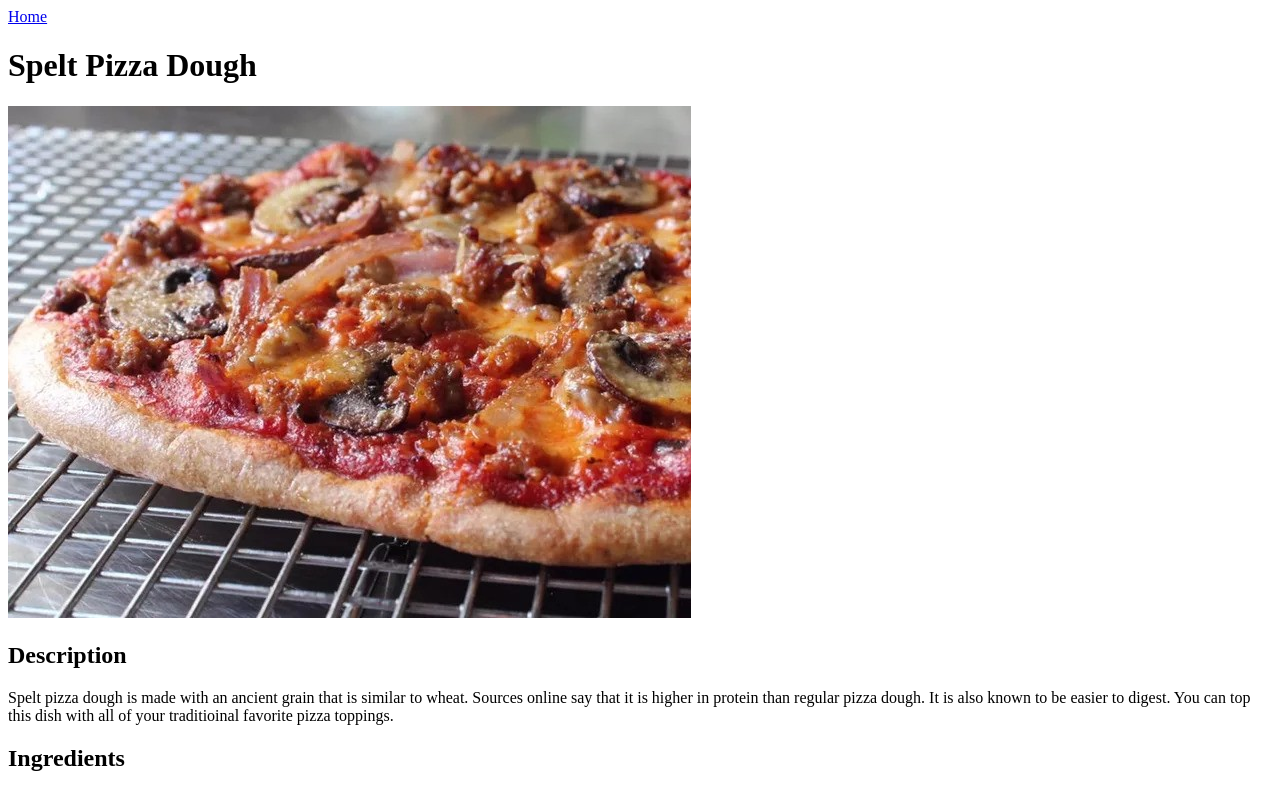
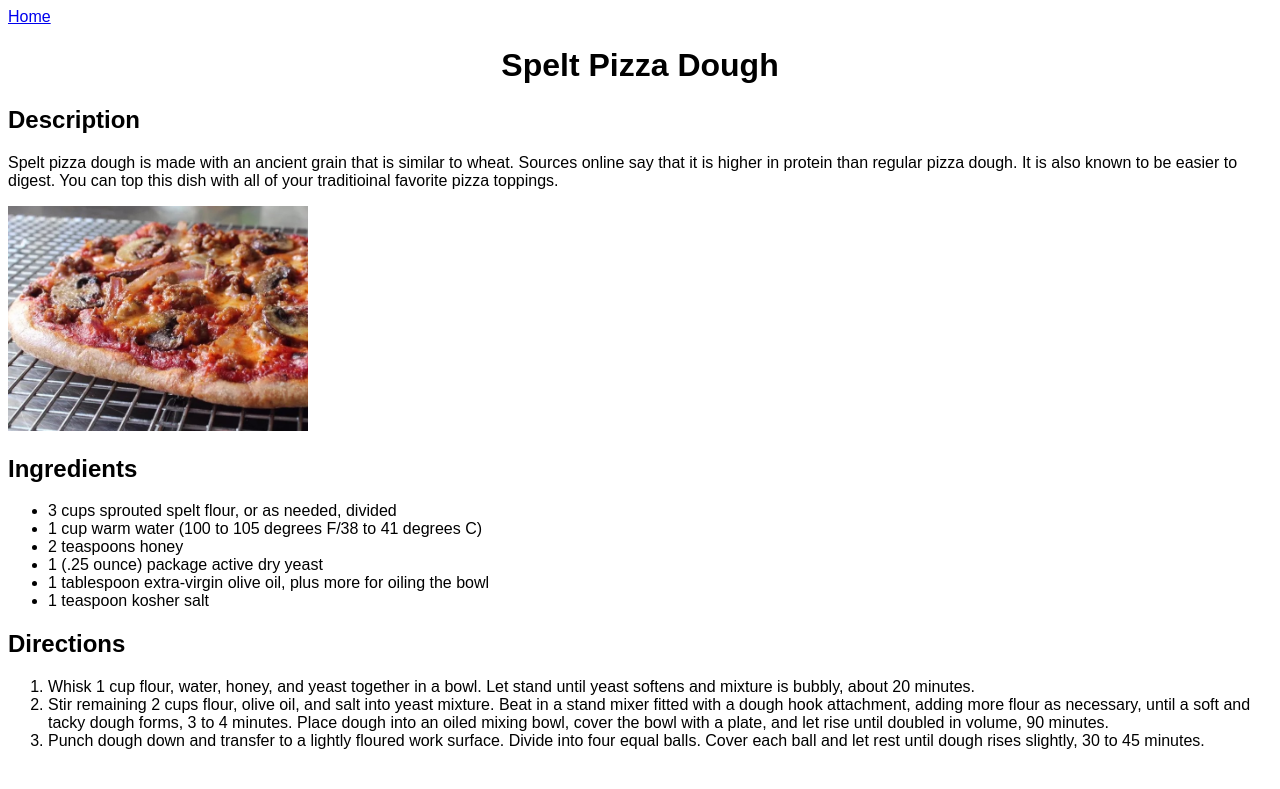
Before and after one commit to nyisaiah/odin-recipes, a plain HTML site: page Recipes/PizzaDough.html in a window 1280 px wide. Shown: the top 789 px of the page. Drawn offline with Linux system fonts and the light colour scheme.

Commit message:
Add style changes to the project

```diff
--- a/Recipes/PizzaDough.html
+++ b/Recipes/PizzaDough.html
@@ -1,6 +1,7 @@
 <!DOCTYPE html>
 <html lang="en">
 <head>
+    <link href="styles.css" rel="stylesheet">
     <meta charset="UTF-8">
     <meta name="viewport" content="width=device-width, initial-scale=1.0">
     <title>Spelt Pizza Dough Recipe</title>
@@ -8,9 +9,10 @@
 <body>
     <a href="../index.html">Home</a>
     <h1>Spelt Pizza Dough</h1>
-        <img src="../images/Pizza.jpg" alt="Image of Spelt Dough Pizza">
+
     <h2>Description</h2>
     <p>Spelt pizza dough is made with an ancient grain that is similar to wheat. Sources online say that it is higher in protein than regular pizza dough. It is also known to be easier to digest. You can top this dish with all of your traditioinal favorite pizza toppings.</p>
+    <img src="../images/Pizza.jpg" alt="Image of Spelt Dough Pizza">
     <h2>Ingredients</h2>
         <ul>
             <li>3 cups sprouted spelt flour, or as needed, divided</li>
--- /dev/null
+++ b/Recipes/styles.css
@@ -0,0 +1,10 @@
+body{
+    font-family: sans-serif;
+}
+img{
+    width: 300px;
+    height: auto;
+}
+h1{
+    text-align: center;
+}
--- /dev/null
+++ b/styles.css
@@ -0,0 +1,3 @@
+body{
+    font-family: sans-serif;
+}
```
Also changed, not shown: Recipes/Smoothie.html (+3 -1 lines), Recipes/Waffles.html (+2 -1 lines), index.html (+2 -1 lines).
